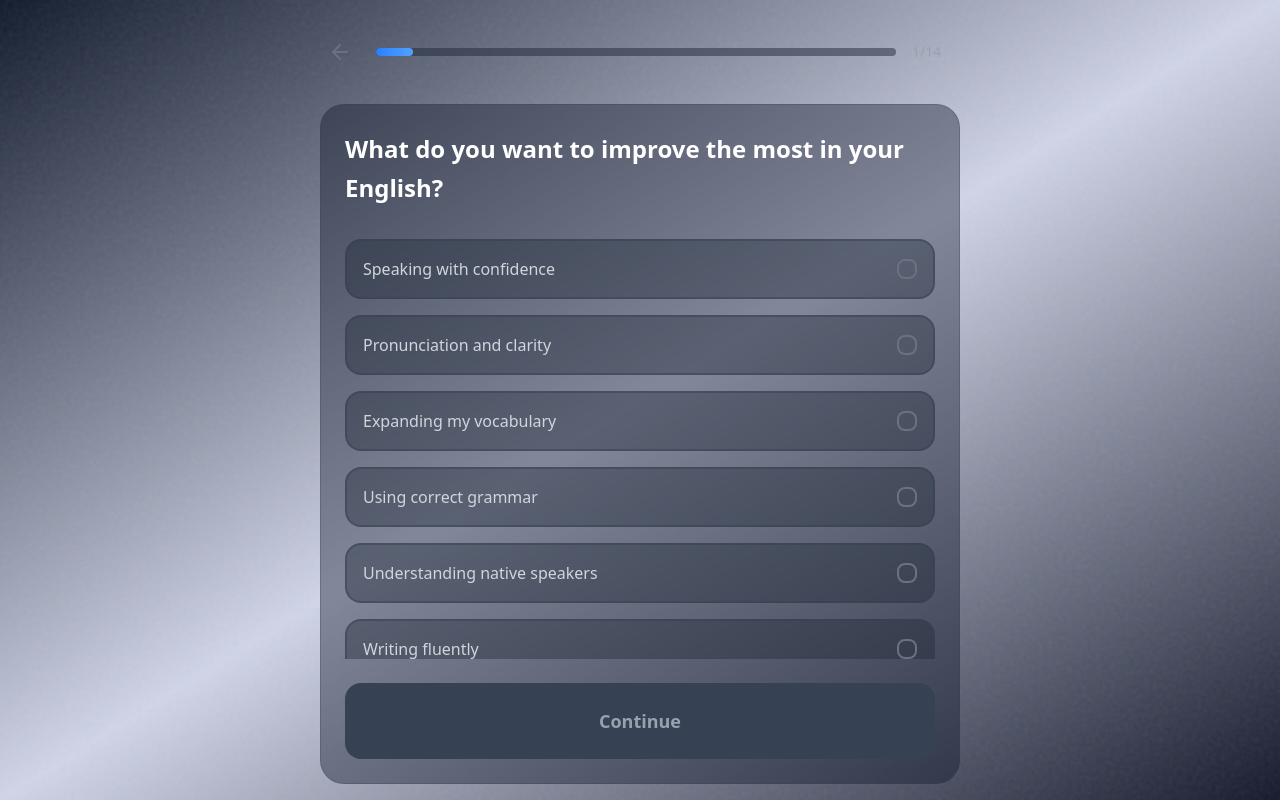
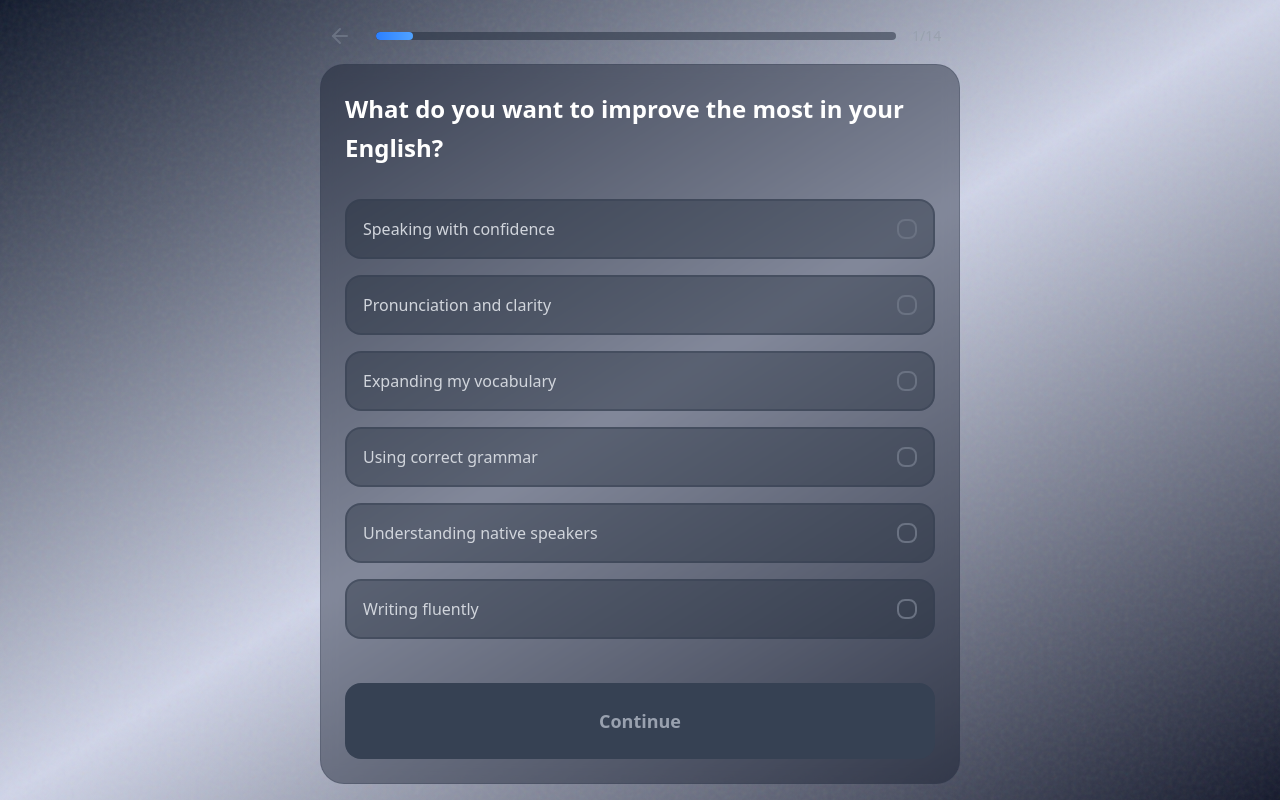
Before and after one commit to artandrey/ai-language-tutor, a Next.js app: page /quiz in a window 1280 px wide. Built offline with nearby package versions, Linux system fonts and the light colour scheme.

Commit message:
style: reduce margin in ProgressBar and QuizContainer for improved layout

```diff
--- a/src/components/molecules/progress-bar.tsx
+++ b/src/components/molecules/progress-bar.tsx
@@ -23,7 +23,7 @@ export const ProgressBar = ({ onBack }: ProgressBarProps) => {
   };
 
   return (
-    <div className="w-full flex items-center gap-4 mb-8">
+    <div className="w-full flex items-center gap-4 mb-2">
       <button
         onClick={handleBack}
         disabled={!canGoBack}
--- a/src/components/molecules/quiz-container.tsx
+++ b/src/components/molecules/quiz-container.tsx
@@ -76,7 +76,7 @@ export const QuizContainer = () => {
         />
       </div>
 
-      <div className="relative z-10 flex flex-col max-w-2xl mx-auto p-4 pt-8 h-full">
+      <div className="relative z-10 flex flex-col max-w-2xl mx-auto p-4 pt-4 h-full">
         <ProgressBar />
 
         <AnimatePresence mode="wait">
```
